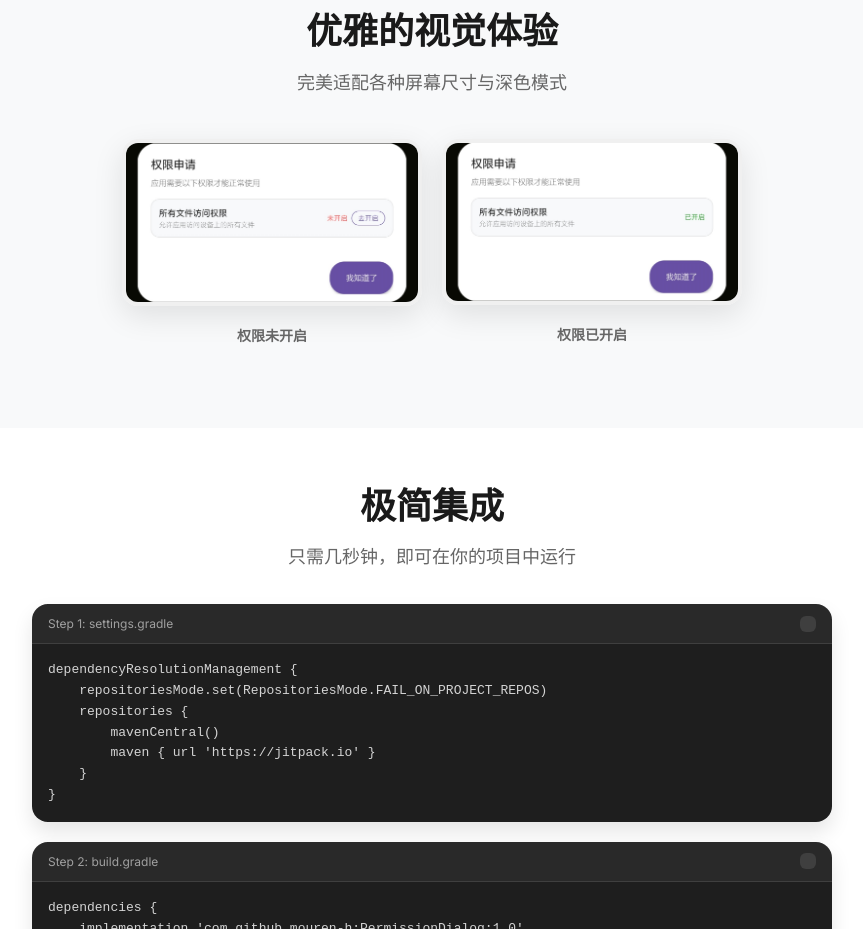
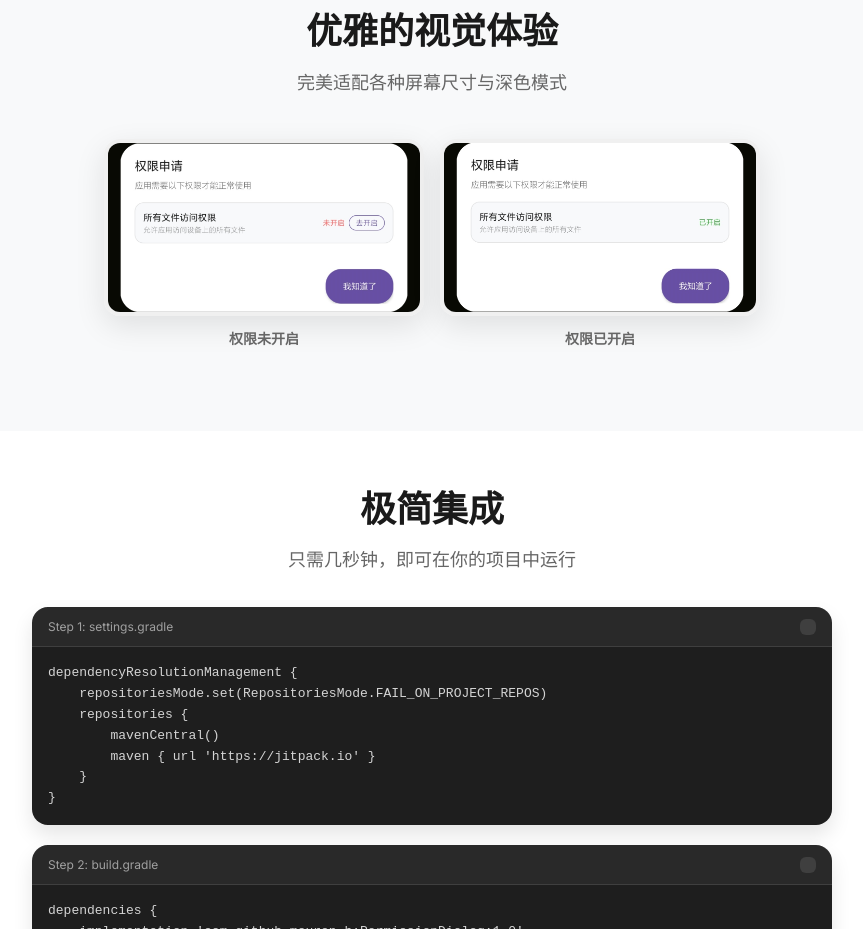
Before and after one commit to mouren-h/PermissionDialog, a plain HTML site: page docs/index.html in a window 1280 px wide. Shown: the part 1077-2006 px from the top of the page, without its empty margins (208-1071 px from the left). Drawn offline with Linux system fonts and the light colour scheme; some icons are missing.

Commit message:
Update style.css

```diff
--- a/docs/style.css
+++ b/docs/style.css
@@ -15,7 +15,7 @@
     margin: 0;
     padding: 0;
     box-sizing: border-box;
-    -webkit-tap-highlight-color: transparent; /* 移除手机端点击高亮 */
+    -webkit-tap-highlight-color: transparent;
 }
 
 body {
@@ -23,8 +23,7 @@ body {
     color: var(--text-main);
     background-color: var(--bg-color);
     line-height: 1.6;
-    /* 彻底禁止横向溢出，保证手机端浏览体验 */
-    overflow-x: hidden;
+    overflow-x: hidden; /* 防止横向滚动条撑破屏幕 */
 }
 
 a {
@@ -86,7 +85,7 @@ a {
     transition: 0.3s;
 }
 
-.desktop-text { display: none; } /* 手机端隐藏文字，只留图标 */
+.desktop-text { display: none; }
 
 /* 主视觉区 */
 .hero {
@@ -121,7 +120,6 @@ a {
     border-radius: 50%;
 }
 
-/* 标题使用 clamp 实现手机端自适应缩放 */
 .hero h1 {
     font-size: clamp(28px, 8vw, 56px);
     line-height: 1.2;
@@ -195,7 +193,7 @@ a {
     color: var(--text-muted);
 }
 
-/* 卡片网格 (手机单列) */
+/* 卡片网格 */
 .grid-container {
     display: grid;
     grid-template-columns: 1fr;
@@ -218,29 +216,34 @@ a {
 .card h3 { font-size: 18px; margin-bottom: 8px; }
 .card p { font-size: 14px; color: var(--text-muted); }
 
-/* 预览区 (手机端横向滑动) */
+/* ---------------- 预览区图片完美自适应 ---------------- */
 .preview-scroll-container {
     display: flex;
     overflow-x: auto;
-    gap: 20px;
+    gap: 16px;
     padding: 10px 16px 30px;
     scroll-snap-type: x mandatory;
-    -webkit-overflow-scrolling: touch; /* 丝滑滚动 */
-    /* 隐藏滚动条 */
+    -webkit-overflow-scrolling: touch;
     scrollbar-width: none;
 }
 .preview-scroll-container::-webkit-scrollbar { display: none; }
 
 .preview-img-wrapper {
-    flex: 0 0 85%; /* 占据屏幕85%宽度，露出下一张图边缘提示可滑动 */
+    /* 手机端：图片容器占据屏幕宽度的 85% */
+    flex: 0 0 85%;
+    /* 电脑端：最大宽度 320px */
+    max-width: 320px;
     scroll-snap-align: center;
     text-align: center;
 }
 
 .preview-img-wrapper img {
+    /* 核心：宽度占满容器，高度按原图比例自动缩放 */
     width: 100%;
-    max-width: 320px; /* 防止图片在平板上过大 */
     height: auto;
+    /* 核心：保证图片不被拉伸变形 */
+    object-fit: contain;
+    display: block;
     border-radius: 16px;
     box-shadow: 0 10px 30px rgba(0,0,0,0.1);
     border: 4px solid #f0f0f0;
@@ -252,6 +255,7 @@ a {
     font-weight: 600;
     color: var(--text-muted);
 }
+/* -------------------------------------------------------- */
 
 /* 代码块区 */
 .code-container {
@@ -277,7 +281,7 @@ a {
     background: rgba(255,255,255,0.1);
     border: none;
     color: white;
-    padding: 8px; /* 增大手机点击热区 */
+    padding: 8px;
     border-radius: 6px;
     font-size: 16px;
     display: flex;
@@ -289,7 +293,7 @@ a {
 
 pre {
     padding: 16px;
-    overflow-x: auto; /* 代码过长允许横向滑动 */
+    overflow-x: auto; /* 代码过长仅在此内部横向滑动 */
     color: #d4d4d4;
     font-family: 'Fira Code', 'Courier New', monospace;
     font-size: 13px;
@@ -297,7 +301,6 @@ pre {
     -webkit-overflow-scrolling: touch;
 }
 
-/* 页脚 */
 footer {
     border-top: 1px solid var(--border-color);
     padding: 30px 16px;
@@ -326,8 +329,7 @@ footer {
         flex-wrap: wrap;
     }
     .preview-img-wrapper {
-        flex: 0 1 auto;
-        width: 300px;
+        flex: 1; /* 电脑端平分宽度 */
     }
 
     .code-container {
```
